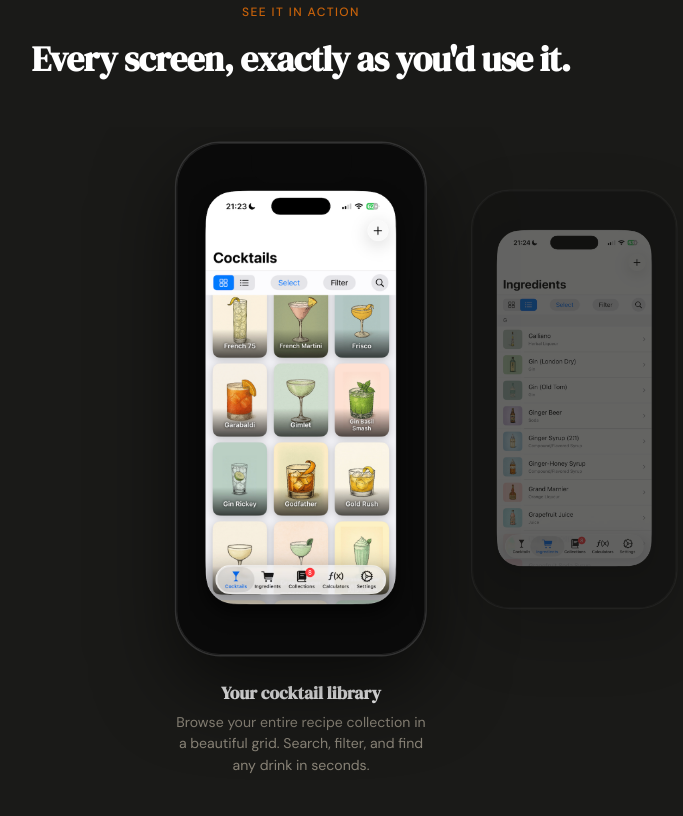
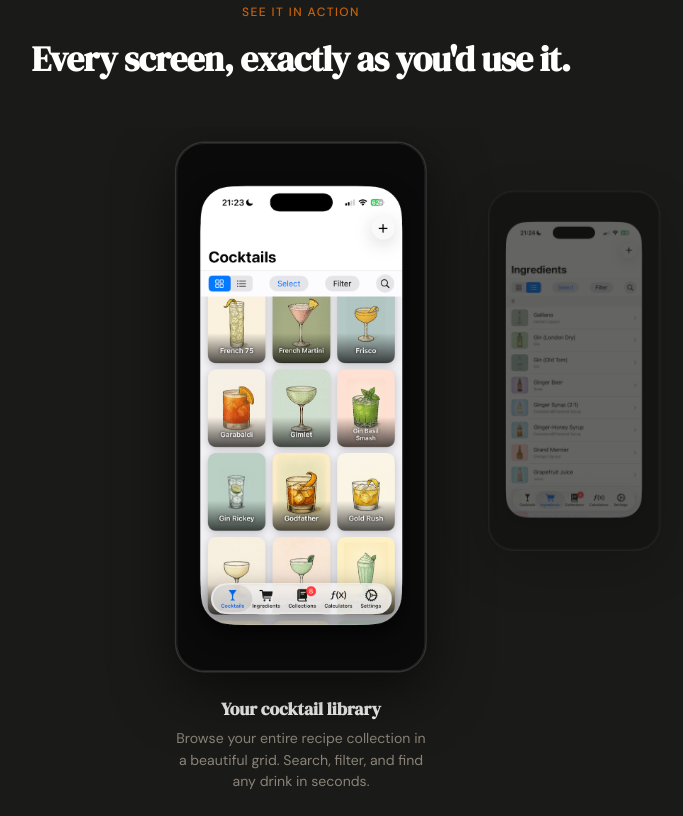
Before and after one commit to Syrupmath/bevnap, a plain HTML site: page index.html in a window 1280 px wide. Shown: the part 689-1505 px from the top of the page, without its empty margins (339-1022 px from the left). Drawn offline with Linux system fonts and the light colour scheme.

Commit message:
Update index.html

```diff
--- a/index.html
+++ b/index.html
@@ -405,26 +405,26 @@
     }
     .phone-frame {
       width: 100%;
-      max-width: 300px;
+      max-width: 220px;
       background: #0a0a0a;
-      border-radius: 44px;
-      padding: 12px;
-      box-shadow: 0 0 0 1.5px #333, 0 30px 80px rgba(0,0,0,0.6), inset 0 0 0 1px #222;
+      border-radius: 28px;
+      padding: 5px;
+      box-shadow: 0 0 0 1.5px #333, 0 20px 60px rgba(0,0,0,0.6), inset 0 0 0 1px #222;
       position: relative;
     }
     .phone-notch {
       position: absolute;
-      top: 12px;
+      top: 5px;
       left: 50%;
       transform: translateX(-50%);
-      width: 100px;
-      height: 28px;
+      width: 72px;
+      height: 18px;
       background: #0a0a0a;
-      border-radius: 0 0 18px 18px;
+      border-radius: 0 0 12px 12px;
       z-index: 2;
     }
     .phone-screen {
-      border-radius: 34px;
+      border-radius: 24px;
       overflow: hidden;
       display: block;
       width: 100%;
@@ -505,10 +505,21 @@
         transform: scale(1);
       }
       .phone-frame {
-        max-width: 240px;
+        max-width: 200px;
+        border-radius: 28px;
+        padding: 5px;
       }
       .carousel-slide.active .phone-frame {
-        max-width: 280px;
+        max-width: 260px;
+      }
+      .phone-notch {
+        top: 5px;
+        width: 72px;
+        height: 18px;
+        border-radius: 0 0 12px 12px;
+      }
+      .phone-screen {
+        border-radius: 24px;
       }
       .slide-caption {
         transition: opacity 0.42s ease;
```
